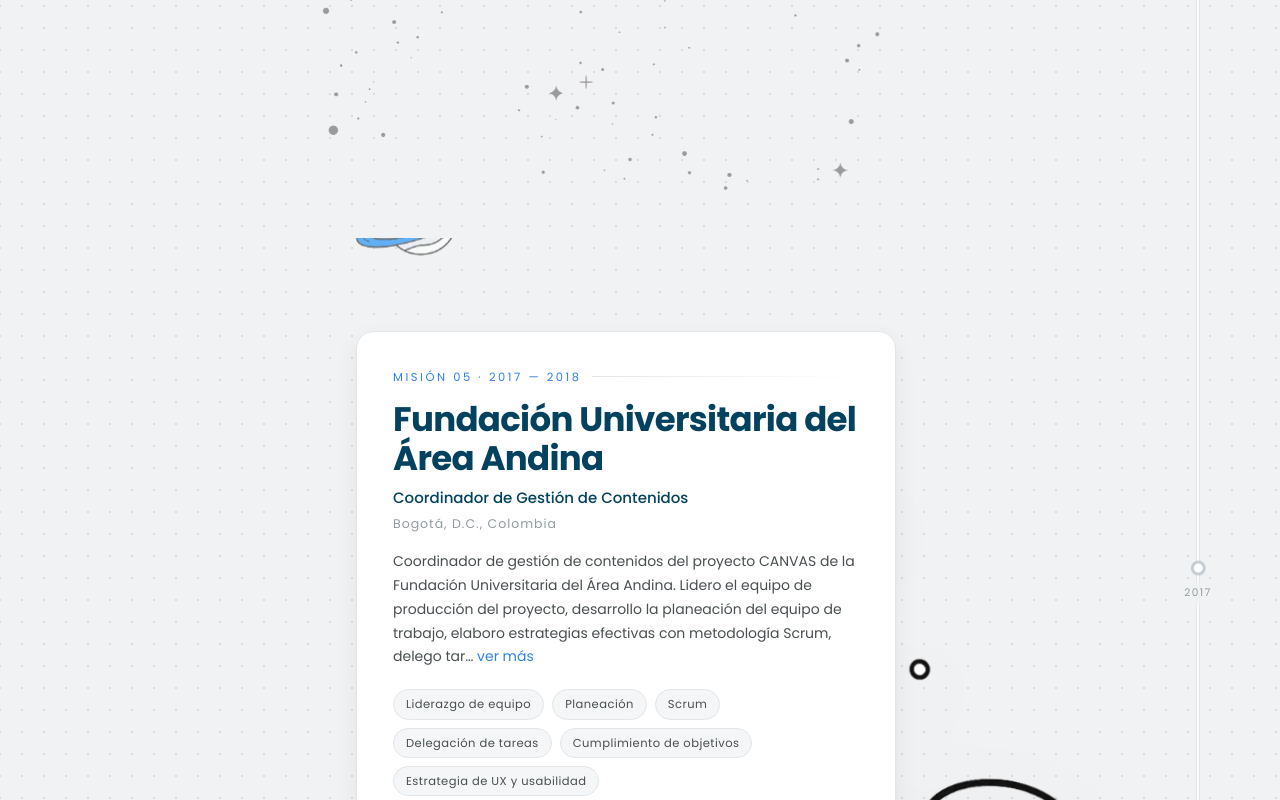
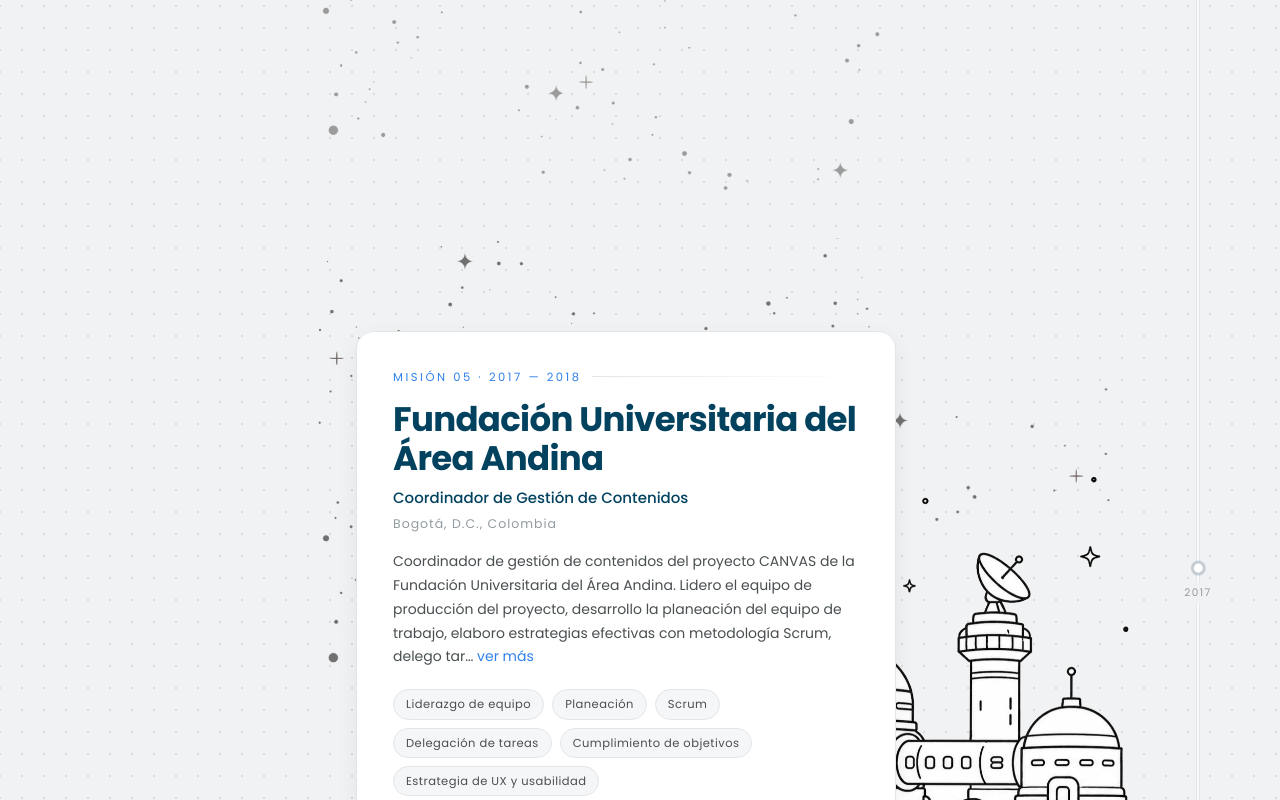
Before and after one commit to ThiagoAlex0919/CurriculumVitae, a Next.js app: page /experiencia in a window 1280 px wide. Shown: the part 4020-4820 px from the top of the page. Built offline with nearby package versions, Linux system fonts and the light colour scheme.

Commit message:
/experiencia: escenas Área Andina, Liferay, Brain Media y ESAP + CTA volver a la luna

```diff
--- a/app/experiencia/experiencia.css
+++ b/app/experiencia/experiencia.css
@@ -477,6 +477,22 @@
   color: #ffffff;
   transform: translateX(4px);
 }
+.tj-cta--big {
+  font-size: clamp(20px, 3vw, 32px);
+  font-weight: 700;
+  padding: 16px 36px;
+  background: var(--tj-accent);
+  color: #ffffff;
+  border: 0;
+  cursor: pointer;
+  font-family: inherit;
+  margin-bottom: 10px;
+}
+.tj-cta--big:hover {
+  background: var(--tj-accent-deep);
+  color: #ffffff;
+  transform: translateY(-3px);
+}
 .tj-cta--ghost {
   border-color: var(--tj-line);
   color: var(--tj-ink-soft);
--- a/app/experiencia/page.tsx
+++ b/app/experiencia/page.tsx
@@ -145,25 +145,91 @@
       style: { top: "4%", left: "7%", width: "clamp(120px, 15vw, 210px)", zIndex: 0, opacity: 0.6 },
     },
   ],
-  /* 3 · Área Andina — astronauta protagonista */
+  /* 3 · Área Andina — frente: estación lunar; medio: estrellas;
+     fondo: satélite pequeño */
   [
-    { src: `${ART}/astronauta.webp`, cls: "main", speed: -0.08, flip: true },
-    { src: `${ART}/saturno.webp`, cls: "far", speed: 0.3 },
+    {
+      src: `${ART}/estacion.webp`,
+      cls: "free",
+      speed: -0.08,
+      style: { bottom: "-6%", right: "-2%", width: "min(760px, 58vw)", zIndex: 3 },
+    },
+    {
+      src: `${ART}/estrellas.webp`,
+      cls: "free",
+      speed: 0.14,
+      style: { top: "0", left: "0", width: "100%", zIndex: 1, opacity: 0.75 },
+    },
+    {
+      src: `${ART}/satelite.webp`,
+      cls: "free",
+      speed: 0.34,
+      style: { top: "5%", left: "7%", width: "clamp(110px, 14vw, 190px)", zIndex: 0, opacity: 0.6 },
+    },
   ],
-  /* 4 · Entelgy (Liferay) */
+  /* 4 · Entelgy (Liferay) — frente: satélite; astronauta pequeño;
+     fondo: estrellas */
   [
-    { src: `${ART}/saturno.webp`, cls: "main", speed: -0.08, flip: true },
-    { src: `${ART}/tierra.webp`, cls: "far", speed: 0.3, flip: true },
+    {
+      src: `${ART}/satelite.webp`,
+      cls: "free",
+      speed: -0.08,
+      style: { bottom: "-4%", right: "0%", width: "min(600px, 46vw)", zIndex: 3 },
+    },
+    {
+      src: `${ART}/astronauta.webp`,
+      cls: "free",
+      speed: -0.11,
+      style: { top: "16%", right: "24%", width: "clamp(170px, 19vw, 280px)", zIndex: 4 },
+    },
+    {
+      src: `${ART}/estrellas.webp`,
+      cls: "free",
+      speed: 0.14,
+      style: { top: "0", left: "0", width: "100%", zIndex: 1, opacity: 0.75 },
+    },
   ],
-  /* 5 · Brain Media */
+  /* 5 · Brain Media — frente: astronauta; tierra pequeña; fondo: estrellas */
   [
-    { src: `${ART}/tierra.webp`, cls: "main", speed: -0.08, flip: true },
-    { src: `${ART}/astronauta.webp`, cls: "far", speed: 0.3, flip: true },
+    {
+      src: `${ART}/astronauta.webp`,
+      cls: "free",
+      speed: -0.08,
+      style: { bottom: "-4%", right: "-2%", width: "min(620px, 48vw)", zIndex: 3 },
+    },
+    {
+      src: `${ART}/tierra.webp`,
+      cls: "free",
+      speed: 0.34,
+      style: { top: "6%", left: "8%", width: "clamp(130px, 16vw, 230px)", zIndex: 0, opacity: 0.65 },
+    },
+    {
+      src: `${ART}/estrellas.webp`,
+      cls: "free",
+      speed: 0.14,
+      style: { top: "0", left: "0", width: "100%", zIndex: 1, opacity: 0.75 },
+    },
   ],
-  /* 6 · ESAP — se ve venir el despegue */
+  /* 6 · ESAP — frente: la Tierra con la galaxia encima; fondo: estrellas */
   [
-    { src: `${ART}/astronauta.webp`, cls: "main", speed: -0.08 },
-    { src: `${ART}/innicion_.webp`, cls: "far", speed: 0.3 },
+    {
+      src: `${ART}/tierra.webp`,
+      cls: "free",
+      speed: -0.08,
+      style: { bottom: "-8%", right: "-3%", width: "min(680px, 52vw)", zIndex: 3 },
+    },
+    {
+      src: `${ART}/galaxia.webp`,
+      cls: "free",
+      speed: -0.11,
+      style: { top: "18%", right: "14%", width: "clamp(220px, 26vw, 380px)", zIndex: 4 },
+    },
+    {
+      src: `${ART}/estrellas.webp`,
+      cls: "free",
+      speed: 0.14,
+      style: { top: "0", left: "0", width: "100%", zIndex: 1, opacity: 0.75 },
+    },
   ],
   /* 7 · Manuela Beltrán — ignición */
   [{ src: `${ART}/innicion_.webp`, cls: "main", speed: -0.08 }],
@@ -442,7 +508,12 @@
         {/* Cierre */}
         <section className="tj-section tj-final" id="tj-final">
           <div className="tj-reveal">
-            <h2>{L(TX.finalTitle)}</h2>
+            <button
+              className="tj-cta tj-cta--big"
+              onClick={() => goTo("tj-stop-0")}
+            >
+              {L(TX.finalTitle)} ↑
+            </button>
             <p>{L(TX.finalSub)}</p>
             <div className="tj-final-ctas">
               <Link href="/trayectoria" className="tj-cta">
```
